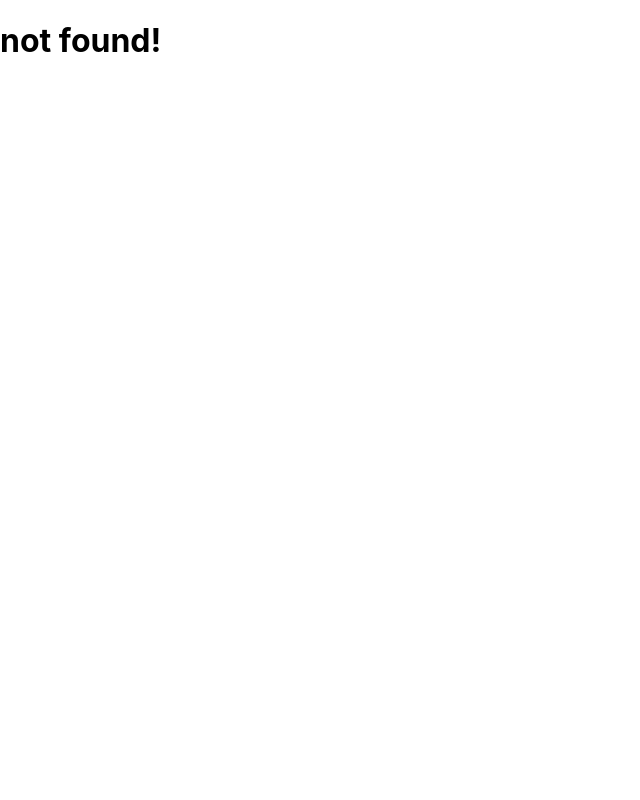
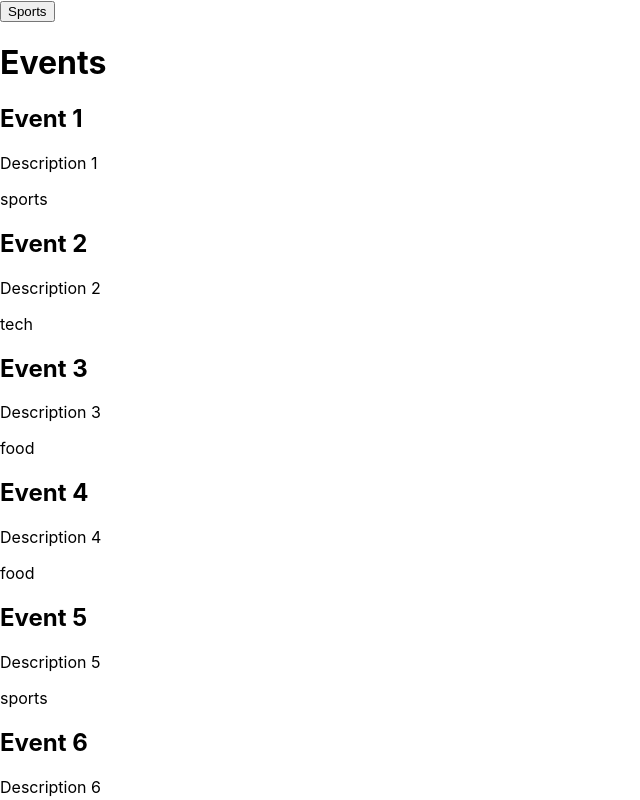
Before and after one commit to AldoCasareto/nextJS-practice, a Next.js app: page /events in a window 1280 px wide. Before the commit this address had no page. Shown: the top 800 px of the page, without its empty margins (0-640 px from the left). Built offline with nearby package versions, Linux system fonts and the light colour scheme; data requests are answered from the project's data file.

Commit message:
swr fetching

```diff
--- a/db.json
+++ b/db.json
@@ -1,4 +1,61 @@
 {
+  "events": [
+    {
+      "id": "1",
+      "title": "Event 1",
+      "description": "Description 1",
+      "category": "sports",
+      "date": "april 25"
+    },
+    {
+      "id": "1",
+      "title": "Event 2",
+      "description": "Description 2",
+      "category": "tech",
+      "date": "august 25"
+    },
+    {
+      "id": "1",
+      "title": "Event 3",
+      "description": "Description 3",
+      "category": "food",
+      "date": "february 25"
+    },
+    {
+      "id": "1",
+      "title": "Event 4",
+      "description": "Description 4",
+      "category": "food",
+      "date": "october 25"
+    },
+    {
+      "id": "1",
+      "title": "Event 5",
+      "description": "Description 5",
+      "category": "sports",
+      "date": "july 25"
+    },
+    {
+      "id": "1",
+      "title": "Event 6",
+      "description": "Description 6",
+      "category": "tech",
+      "date": "june 25"
+    },
+    {
+      "id": "1",
+      "title": "Event 7",
+      "description": "Description 7",
+      "category": "food",
+      "date": "may 25"
+    }
+  ],
+  "dashboard": {
+    "posts": 5,
+    "likes": 100,
+    "followers": 20,
+    "following": 50
+  },
   "news": [
     {
       "id": "1",
--- a/package.json
+++ b/package.json
@@ -11,7 +11,8 @@
     "json-server": "^0.17.0",
     "next": "12.0.7",
     "react": "17.0.2",
-    "react-dom": "17.0.2"
+    "react-dom": "17.0.2",
+    "swr": "^1.1.2"
   },
   "devDependencies": {
     "eslint": "8.6.0",
--- /dev/null
+++ b/pages/events.js
@@ -0,0 +1,36 @@
+import SWR from "swr";
+
+const fetcher = async () => {
+  const response = await fetch("http://localhost:3004/events");
+  const data = await response.json();
+  return data;
+};
+
+const Events = () => {
+  const { data, error } = SWR("events", fetcher);
+
+  const fetchSports = async () => {
+    const response = await fetch("http://localhost:3004/events?category=sports");
+    const data = await response.json();
+    return data;
+  }
+
+  return (
+    <div>
+        <button onClick = {fetchSports} >Sports</button>
+      <h1>Events</h1>
+      {error && <div>failed to load</div>}
+      {!data && <div>loading...</div>}
+      {data &&
+        data.map((event) => (
+          <div key={event.id}>
+            <h2>{event.title}</h2>
+            <p>{event.description}</p>
+            <p>{event.category}</p>
+          </div>
+        ))}
+    </div>
+  );
+};
+
+export default Events;
```
Also changed, not shown: pages/dashboard-swr.js (added, +26 -0 lines), pages/dashboard.js (added, +35 -0 lines), 1 other file (tests, documents, lock files or other folders).
